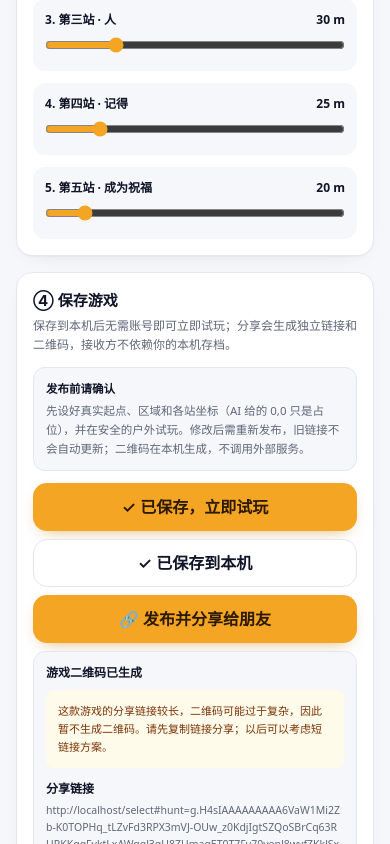
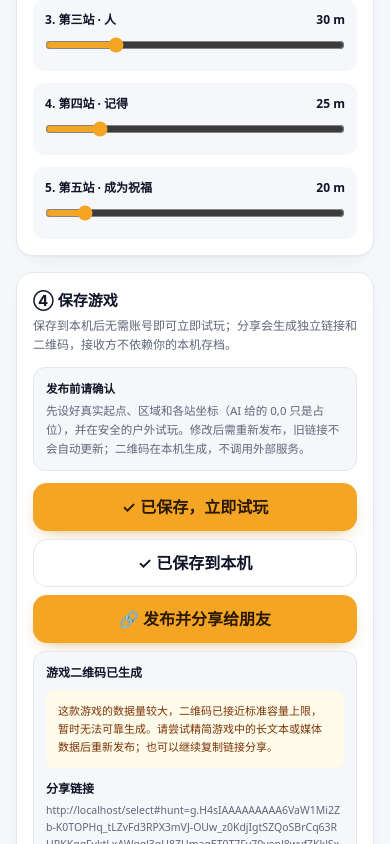
Before and after one commit to zemeiyu2-lgtm/mos-scene-hunt, a Next.js app: page /design in a window 390 px wide. Both pictures are taken after a click on the button "🔗 发布并分享给朋友". Shown: the part 3475-4319 px from the top of the page. Built offline with nearby package versions, Linux system fonts and the light colour scheme; no server answers.

Commit message:
Improve mobile QR sharing capacity and readability

```diff
--- a/app/design/page.tsx
+++ b/app/design/page.tsx
@@ -955,16 +955,16 @@ export default function DesignPage() {
           {shareUrl ? (
             <div className="rounded-xl border border-[var(--line)] bg-[var(--surface)] p-3">
               <p className="text-[12px] font-semibold">游戏二维码已生成</p>
-              {shareUrl.length <= 2600 ? (
+              {shareUrl.length <= 2900 ? (
                 <>
                   <div ref={qrContainerRef} className="mx-auto mt-3 flex w-full max-w-[320px] justify-center rounded-xl bg-white p-3">
-                    <QRCodeCanvas value={shareUrl} size={280} level="L" marginSize={2} />
+                    <QRCodeCanvas value={shareUrl} size={320} level="L" marginSize={3} />
                   </div>
                   <p className="mt-2 text-center text-[11px] leading-relaxed text-[var(--muted)]">让朋友用手机相机或微信扫一扫。现场展示时请调亮屏幕，并保持二维码完整可见。</p>
                   <button type="button" className="btn btn-primary btn-block mt-3" onClick={downloadQrCode}>下载二维码图片（PNG）</button>
                 </>
               ) : (
-                <p className="mt-2 rounded-lg bg-amber-50 p-3 text-[11px] leading-relaxed text-amber-900">这款游戏的分享链接较长，二维码可能过于复杂，因此暂不生成二维码。请先复制链接分享；以后可以考虑短链接方案。</p>
+                <p className="mt-2 rounded-lg bg-amber-50 p-3 text-[11px] leading-relaxed text-amber-900">这款游戏的数据量较大，二维码已接近标准容量上限，暂时无法可靠生成。请尝试精简游戏中的长文本或媒体数据后重新发布；也可以继续复制链接分享。</p>
               )}
               <p className="mt-3 text-[12px] font-semibold">分享链接</p>
               <p className="mt-1 break-all text-[10.5px] leading-relaxed text-[var(--muted)]">{shareUrl}</p>
```
